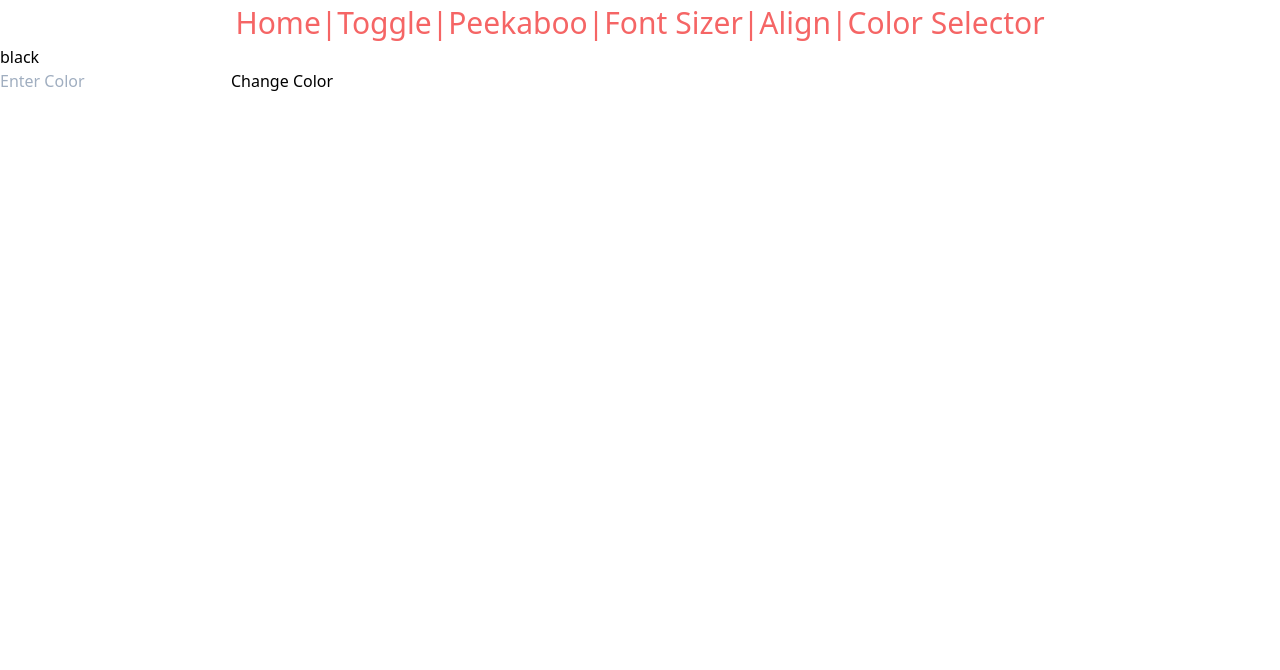
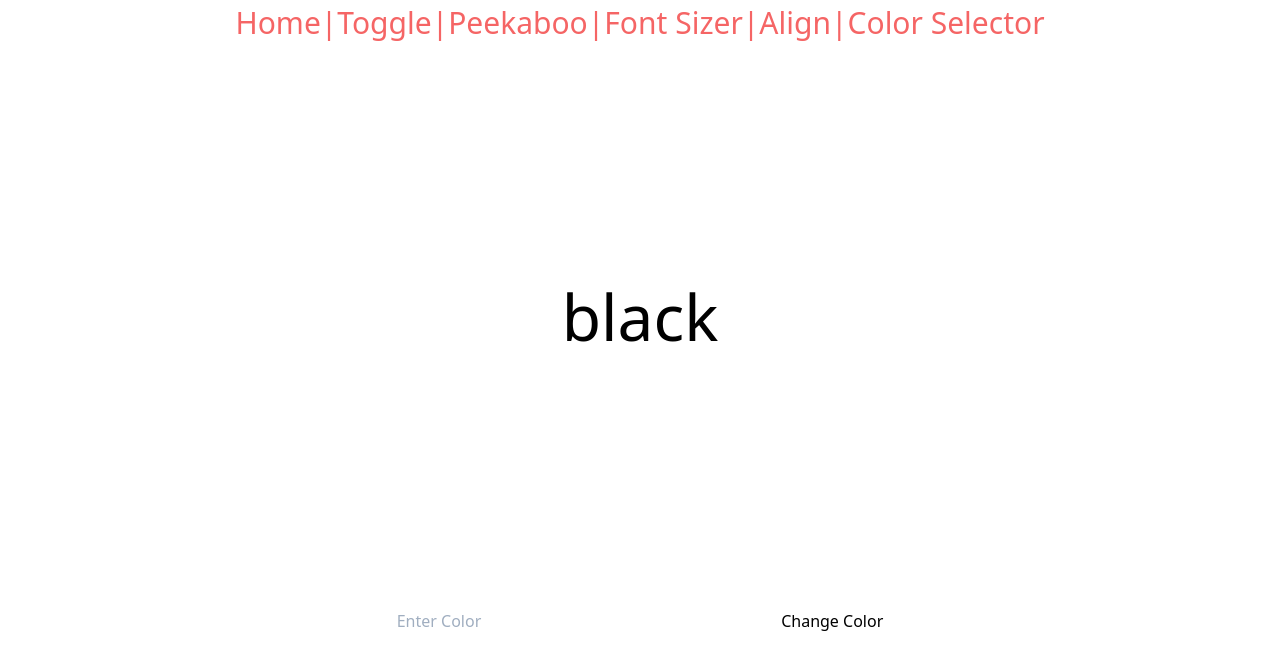
Before and after one commit to twalk2/vue-widgets, a Vue app: page /#/color in a window 1280 px wide. Shown: the top 670 px of the page. Built offline with nearby package versions, Linux system fonts and the light colour scheme.

Commit message:
added validation for input field in chang color function

```diff
--- a/src/views/Color.vue
+++ b/src/views/Color.vue
@@ -1,8 +1,13 @@
 <template>
-  <div>
-    <div v-bind:style="{ color: textColor }">{{ textColor }}</div>
-    <div>
-      <input type="text" placeholder="Enter Color" v-model="newColor" />
+  <div class="h-screen flex flex-col items-center">
+    <div
+      class="text-6xl w-screen m-56 flex justify-center"
+      v-bind:style="{ color: textColor }"
+    >
+      {{ textColor }}
+    </div>
+    <div class="flex justify-around h-16 w-1/2">
+      <input class type="text" placeholder="Enter Color" v-model="newColor" />
       <button @click="changeColor()">Change Color</button>
     </div>
   </div>
@@ -18,7 +23,11 @@ export default {
   },
   methods: {
     changeColor() {
-      return (this.textColor = this.newColor);
+      if (this.newColor !== "") {
+        return (this.textColor = this.newColor);
+      } else {
+        return "hello";
+      }
     }
   }
 };
```
